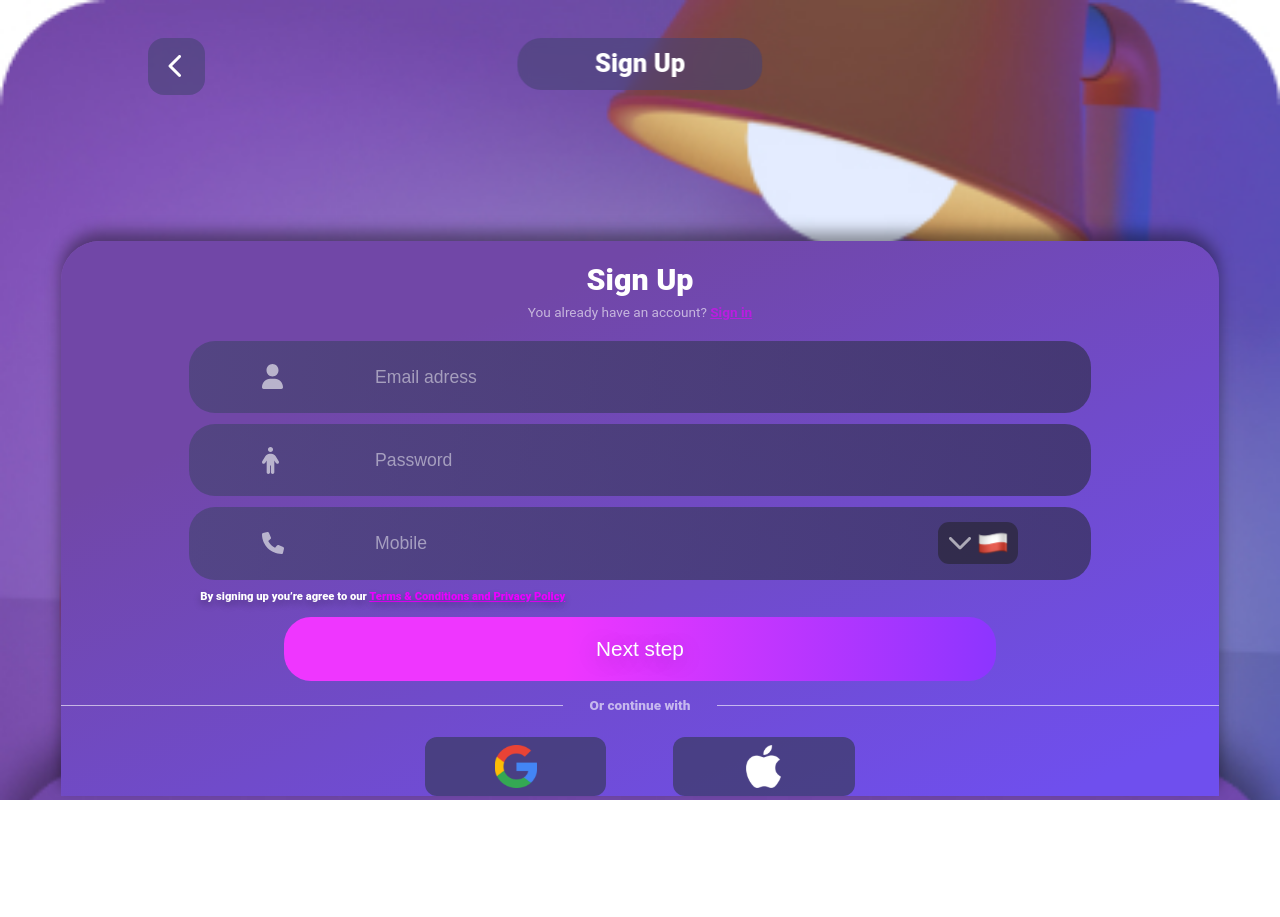
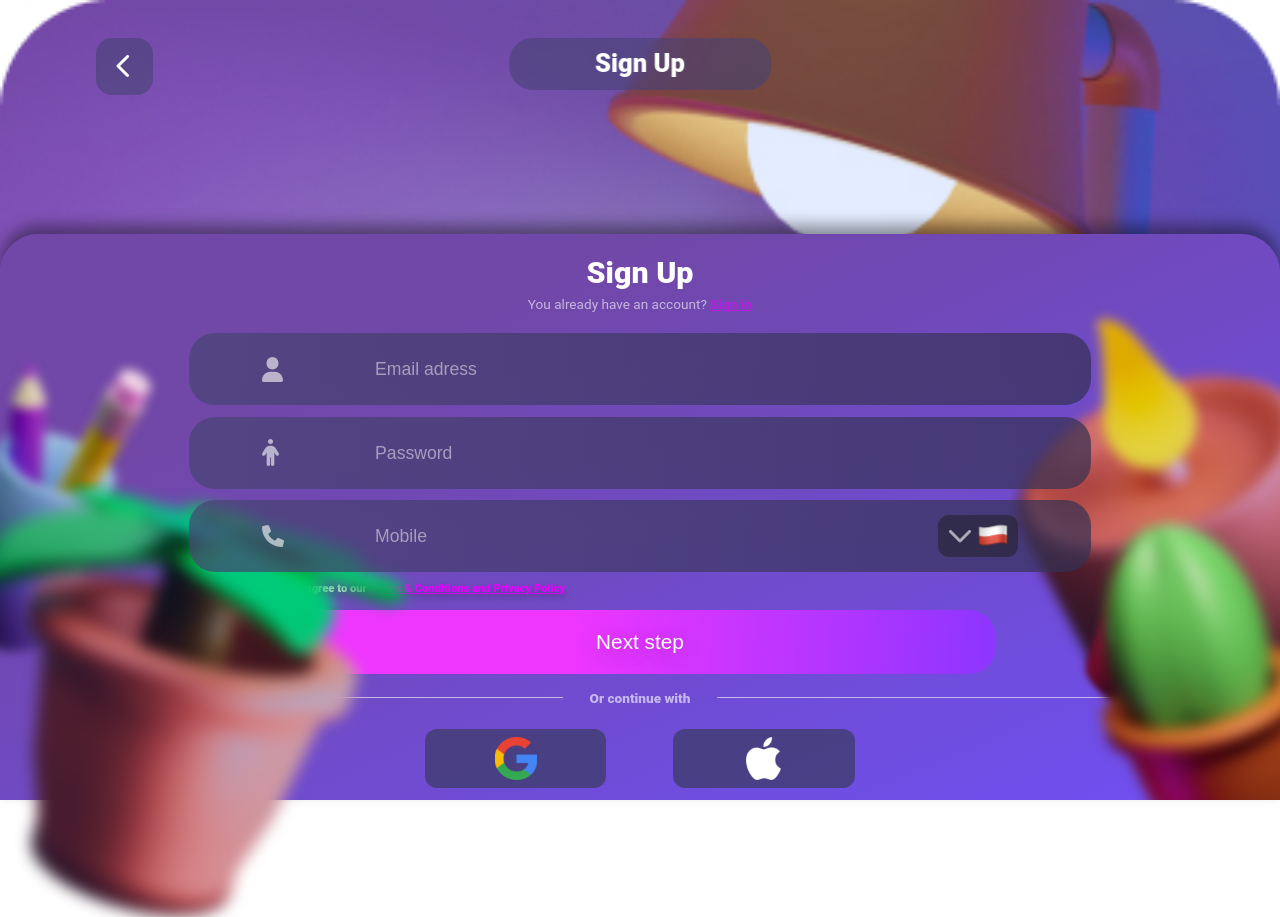
Before and after one commit to Rustam9724/furniture, a React (Create React App) app: page /furniture/sign-up in a window 1280 px wide. Before the commit the page ends 800 px from the top, so only its background shows below. Built offline with nearby package versions, Linux system fonts and the light colour scheme.

Commit message:
fix: style in sign-up section

```diff
--- a/src/components/SignUpSection.jsx
+++ b/src/components/SignUpSection.jsx
@@ -29,7 +29,6 @@ function SignUpSection() {
 
     return (
         <section className="sign-section sign-section__sign-up">
-            <div className="sign-section__container _container">
                 <div className="sign-section__header sign-section__header_sign-up">
                     <Link to="/sign-in">
                         <svg width="57" height="57" viewBox="0 0 57 57" fill="none" xmlns="http://www.w3.org/2000/svg">
@@ -40,6 +39,7 @@ function SignUpSection() {
                     <h1 className="sign-section__title">Sign Up</h1>
                 </div>
                 <div className="sign-section__main sign-main sign-main_sign-up">
+                    <div className="sign-main__container _container">
                         <h2 className="sign-main__title">Sign Up</h2>
                         <p className="sign-main__subtitle">You already have an account? <Link to="/sign-in">Sign in</Link></p>
                         <form>
@@ -96,6 +96,11 @@ function SignUpSection() {
                             </div>
                         </div>
                     </div>
+                    <div className="sign-main__pencils"></div>
+                    <div className="sign-main__candle"></div>
+                    <div className="sign-main__plant"></div>
+                    <div className="sign-main__cup"></div>
+                    <div className="sign-main__cactus"></div>
                 </div>
         </section>
     )
--- a/src/styles/sign-in.scss
+++ b/src/styles/sign-in.scss
@@ -22,7 +22,7 @@
     flex-grow: 1;
 
     &.sign-section__header_sign-up {
-        margin: 0 0 18vh; //0 0 163px
+        margin: 0 0 10vh; //0 0 163px
     }
 
     .sign-section__title {
@@ -43,8 +43,6 @@
 }
 
 .sign-main {
-    // background: url("../../public/assets/images/sign-in-section/main-background.jpg") no-repeat center;
-    // background-size: contain;
     background: linear-gradient(157deg, #7147A7 24.53%, #6F4FEE 93.59%);
     padding: 5vh 0 1.5vh; //51px 0 0
     border-radius: 39px 39px 0 0;
@@ -52,7 +50,7 @@
     position: relative;
 
     &.sign-main_sign-up {
-        padding: 2.7vh 0 0; //25px 0 0
+        padding: 2.6vh 0 1.5vh; //25px 0 0
     }
 
     .sign-main__title {
@@ -99,8 +97,9 @@
             background-position: left center;
             background-repeat: no-repeat;
             padding: 0 0 0 15%; //0 0 0 42px
-            max-width: 85%;
+            max-width: 60%;
             flex-grow: 1;
+            padding-right: 5px;
 
             &::placeholder {
                 color: rgba(255, 255, 255, 0.49);
@@ -277,12 +276,6 @@
     }
 }
 
-// @media (min-width: 768px) {
-//     .sign-main {
-//         background-size: contain;
-//     }
-// }
-
 .dropdown {
     cursor: pointer;
     position: relative;
```
Also changed, not shown: public/assets/images/sign-up-section/sign-up-section-background.jpg. Lines whose indentation alone changed are shown as unchanged.
